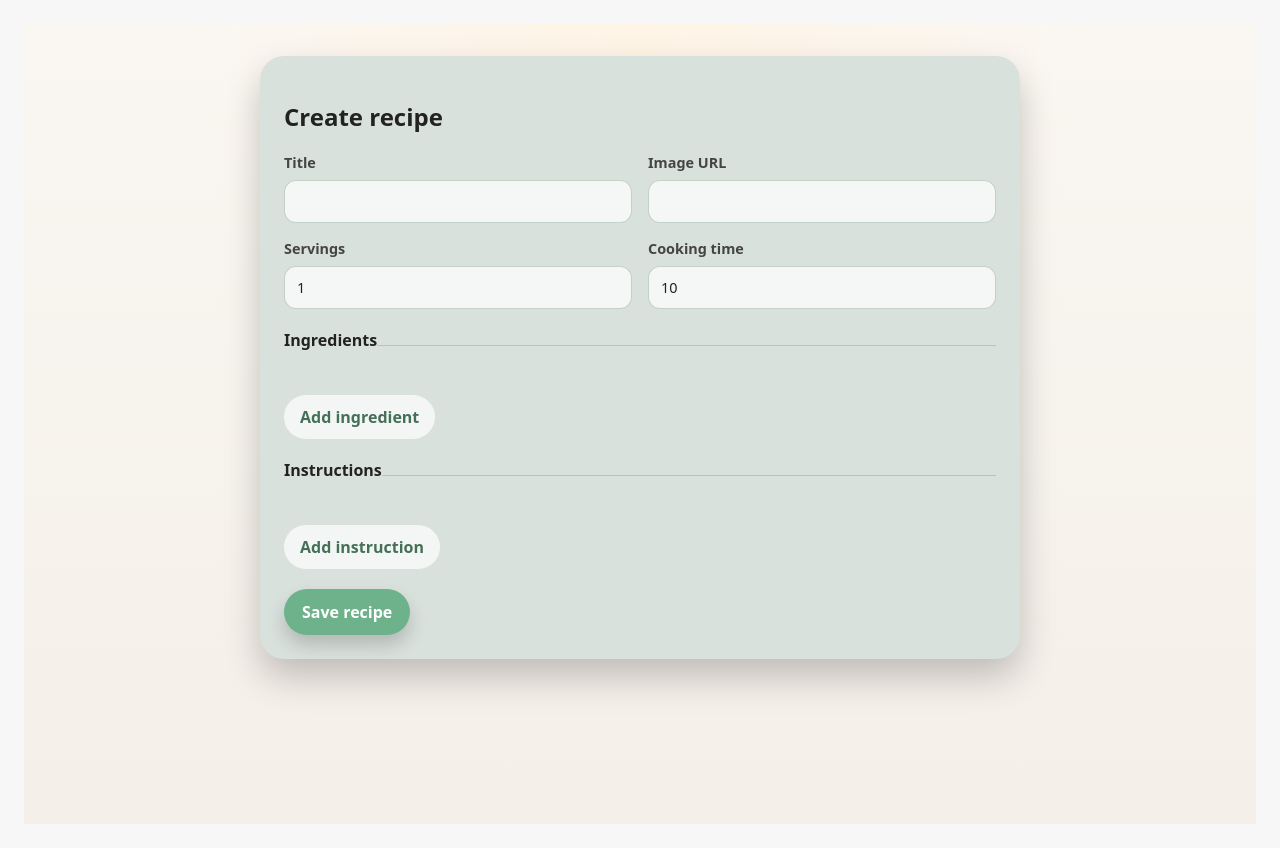
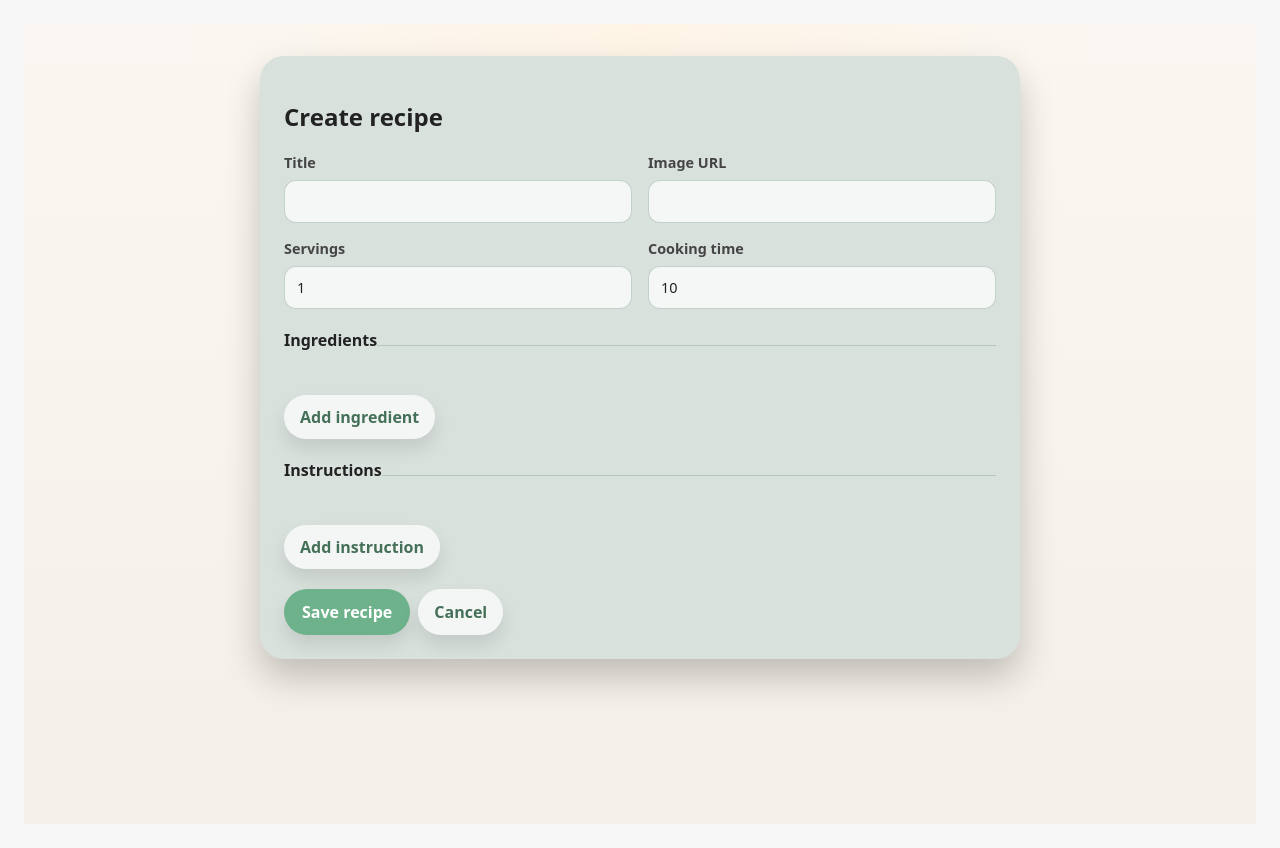
Before and after one commit to anti20/recipe-manager, a React (Vite) app: page /recipes/new in a window 1280 px wide. Built offline with nearby package versions, Linux system fonts and the light colour scheme.

Commit message:
Add recipe form cancel button and style refinements

```diff
--- a/src/components/RecipeForm.tsx
+++ b/src/components/RecipeForm.tsx
@@ -16,9 +16,10 @@ const emptyRecipe: Recipe = {
 type RecipeFormProps = {
     recipeToEdit?: Recipe;
     onSave: (recipe: Recipe) => void;
+    onCancel: () => void;
 };
 
-export default function RecipeForm({ recipeToEdit, onSave }: RecipeFormProps) {
+export default function RecipeForm({ recipeToEdit, onSave, onCancel }: RecipeFormProps) {
     const [recipe, setRecipe] = React.useState<Recipe>(recipeToEdit ?? emptyRecipe);
 
     function updateIngredients(ingredients: Ingredient[]) {
@@ -72,9 +73,15 @@ export default function RecipeForm({ recipeToEdit, onSave }: RecipeFormProps) {
 
             <InstructionsForm instructions={recipe.instructions} onChange={updateInstructions} />
 
-            <button className="button button--primary recipe-form__submit" type="submit">
-                Save recipe
-            </button>
+            <div style={{ display: "flex", gap: "8px" }}>
+                <button className="button button--primary recipe-form__submit" type="submit">
+                    Save recipe
+                </button>
+
+                <button className="button button--secondary" type="button" onClick={onCancel}>
+                    Cancel
+                </button>
+            </div>
         </form>
     );
 }
--- a/src/index.css
+++ b/src/index.css
@@ -56,35 +56,38 @@ main {
     padding: 12px 18px;
     background: #6eb28b;
     color: #fff;
-    box-shadow: 0 10px 18px rgba(0, 0, 0, 0.18);
+    box-shadow: 0 10px 18px rgba(0, 0, 0, 0.1);
 }
 
 .button--primary:hover {
-    transform: translateY(-2px);
+    transform: translateY(-1px);
     background: #457058;
-    box-shadow: 0 14px 24px rgba(0, 0, 0, 0.2);
+    box-shadow: 0 14px 24px rgba(0, 0, 0, 0.1);
 }
 
 .button--secondary {
     padding: 11px 16px;
     background: rgba(255, 255, 255, 0.72);
     color: #457058;
+    box-shadow: 0 10px 18px rgba(0, 0, 0, 0.1);
 }
 
 .button--secondary:hover {
     transform: translateY(-1px);
     background: #fff;
+    box-shadow: 0 14px 24px rgba(0, 0, 0, 0.1);
 }
 
 .button--danger {
     background-color: #dc2626;
     color: white;
+    box-shadow: 0 10px 18px rgba(0, 0, 0, 0.1);
 }
 
 .button--danger:hover {
-    transform: translateY(-2px);
+    transform: translateY(-1px);
     background-color: #b91c1c;
-    box-shadow: 0 14px 24px rgba(0, 0, 0, 0.2);
+    box-shadow: 0 14px 24px rgba(0, 0, 0, 0.1);
 }
 
 .button--icon {
@@ -361,7 +364,7 @@ main {
     border-radius: 1rem;
 
     font-weight: 600;
-    box-shadow: 0 0.5rem 1.5rem rgb(0 0 0 / 0.15);
+    box-shadow: 0 0.5rem 1.5rem rgb(0 0 0 / 0.2);
 }
 
 .toast--success {
--- a/src/pages/CreateRecipePage.tsx
+++ b/src/pages/CreateRecipePage.tsx
@@ -23,7 +23,7 @@ export default function CreateRecipePage() {
                     <h1>Create recipe</h1>
                 </header>
 
-                <RecipeForm onSave={handleSave} />
+                <RecipeForm onSave={handleSave} onCancel={() => navigate(-1)} />
             </section>
         </main>
     );
--- a/src/pages/EditRecipePage.tsx
+++ b/src/pages/EditRecipePage.tsx
@@ -18,7 +18,7 @@ export default function EditRecipePage() {
     } else if (error) {
         content = <p>{error.message}</p>;
     } else {
-        content = <RecipeForm recipeToEdit={recipe} onSave={handleSave} />;
+        content = <RecipeForm recipeToEdit={recipe} onSave={handleSave} onCancel={() => navigate(-1)} />;
     }
 
     function handleSave(recipe: Recipe) {
```
